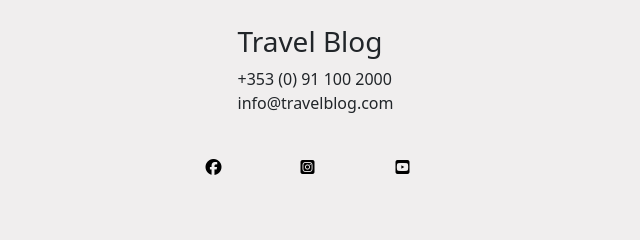
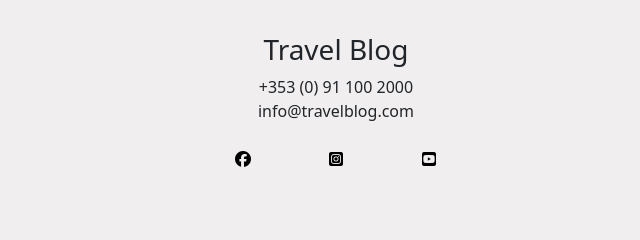
Before and after one commit to eric-blake/Wild-Atlantic-Way-Blog, a Django app: template templates/index.html in a window 1280 px wide. Shown: the part 235-475 px from the top of the page, without its empty margins (304-944 px from the left). Run offline with Django 3.2, Linux system fonts and the light colour scheme; the template is opened without the code that fills it, so the values that code supplies are empty; some libraries are stand-ins or nearby versions.

Commit message:
Update layout of footer

```diff
--- a/static/css/style.css
+++ b/static/css/style.css
@@ -53,3 +53,8 @@ border-radius: 50%;
 max-width: 50%;
     height: auto;
 }
+
+ul {
+    padding: 0;
+    list-style-type: none;
+}
--- a/templates/footer.html
+++ b/templates/footer.html
@@ -1,7 +1,8 @@
 <div class="container my-4">
 
-<div class="row justify-content-center my-4">
-    <div class="col-md-3">
+<div class="d-flex justify-content-center">
+
+    <div class="p-2 text-center">
 
         <ul class="contact-details">
             <li>
@@ -15,16 +16,16 @@
 </div>
 
 
-<div class="row justify-content-center my-4">
-    <div class="col-1">
+<div class="d-flex justify-content-center">
+    <div class="col-3 col-sm-2 col-md-1 text-center">
         <a href="https://wwww.facebook.com" class="social-media" target="_blank" rel="noopener"
             aria-label="visit our facebook page (open in new tab)"><i class="fa-brands fa-facebook"></i></a>
 </div>
-<div class="col-1">
+<div class="col-3 col-sm-2 col-md-1 text-center">
         <a href="https://www.instagram.com" class="social-media" target="_blank" rel="noopener"
             aria-label="visit our instragram page (open in new tab)"><i class="fa-brands fa-square-instagram"></i></a>
 </div>
-<div class="col-1">
+<div class="col-3 col-sm-2 col-md-1 text-center">
         <a href="https://www.youtube.com" class="social-media" target="_blank" rel="noopener"
             aria-label="visit our youtube channel (open in new tab)"><i class="fa-brands fa-square-youtube"></i></a>
 
```
Lines whose indentation alone changed are shown as unchanged.
